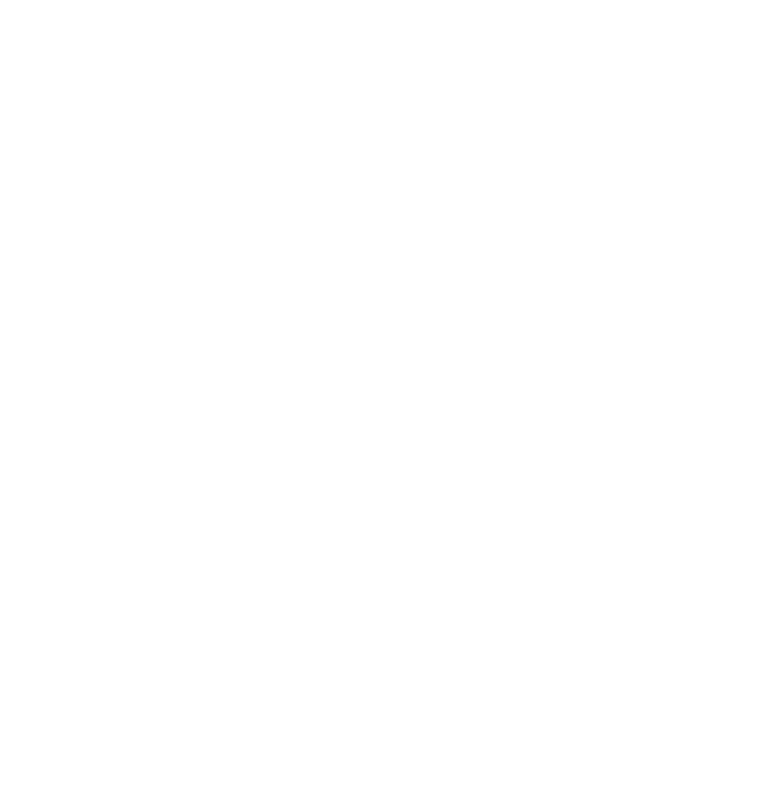
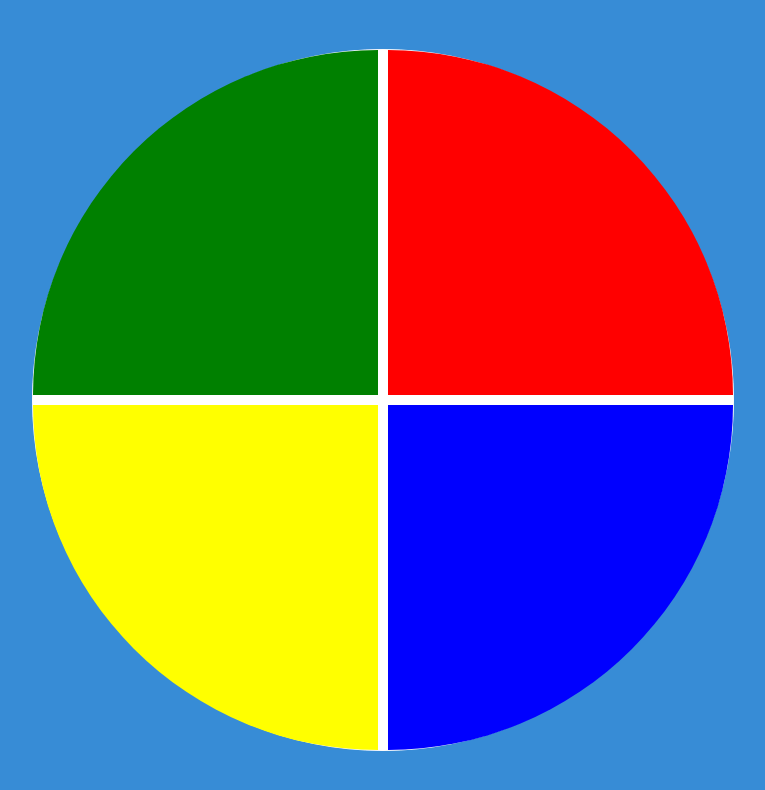
Before and after one commit to AllanRicksr/DIO-Jogo_da_memoria, a plain HTML site: page index.html in a window 1280 px wide. Shown: the whole page, without its empty margins (257-1022 px from the left). Drawn offline with Linux system fonts and the light colour scheme.

Commit message:
Corrigindo problemas no codigo

```diff
--- a/index.html
+++ b/index.html
@@ -3,9 +3,8 @@
 
 <head>
     <meta charset="UTF-8">
-    <meta http-equiv="X-UA-Compatible" content="IE=edge">
     <meta name="viewport" content="width=device-width, initial-scale=1.0">
-    <link real="stylesheet" href="style.css">
+    <link rel="stylesheet" href="style.css">
     <title>Memoria</title>
 </head>
 
@@ -15,7 +14,7 @@
             <div class="blue"></div>
             <div class="yellow"></div>
             <div class="red"></div>
-            <div class="gren"></div>
+            <div class="green"></div>
         </div>
     </div>
 
```
